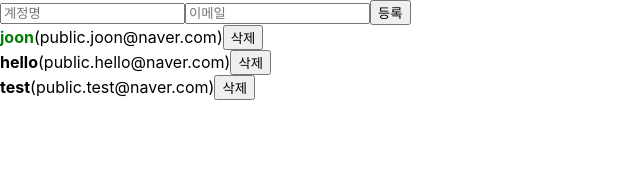
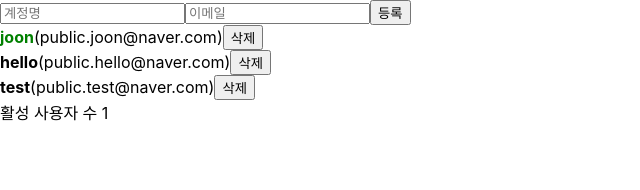
Before and after one commit to wnstlr0615/ReactStudyProject, a React (Create React App) app: page / in a window 1280 px wide. Shown: the top 190 px of the page, without its empty margins (0-640 px from the left). Built offline with nearby package versions, Linux system fonts and the light colour scheme.

Commit message:
17.useMemo를 사용하여 연산한 값 재사용하기

```diff
--- a/src/App.js
+++ b/src/App.js
@@ -1,4 +1,4 @@
-import React, {useRef, useState} from 'react';
+import React, {useRef, useState, useMemo} from 'react';
 import CreateUser from './CreateUser';
 import UserList from './UserList';
 
@@ -7,6 +7,11 @@ function App() {
     username:'',
     email:'',
   });
+
+  function countActiveUsers(users){
+      console.log('활설 사용자 수를 세는중...');
+      return users.filter(user=>user.active).length;
+  }
   const {username, email}=inputs;
   const onChange=e=>{
     const {name, value}=e.target;
@@ -64,7 +69,7 @@ function App() {
           :user
       ));
   };
-
+  const count=useMemo(()=>countActiveUsers(users), [users]);
   return (
     <>
       <CreateUser
@@ -73,6 +78,7 @@ function App() {
       onChange={onChange}
       onCreate={onCreate} />
       <UserList users={users} onRemove={onRemove} onToggle={onToggle}/>
+      <div>활성 사용자 수 {count}</div>
     </>
     );
 }
```
Also changed, not shown: 정리.txt, 1 other file (tests, documents, lock files or other folders).
